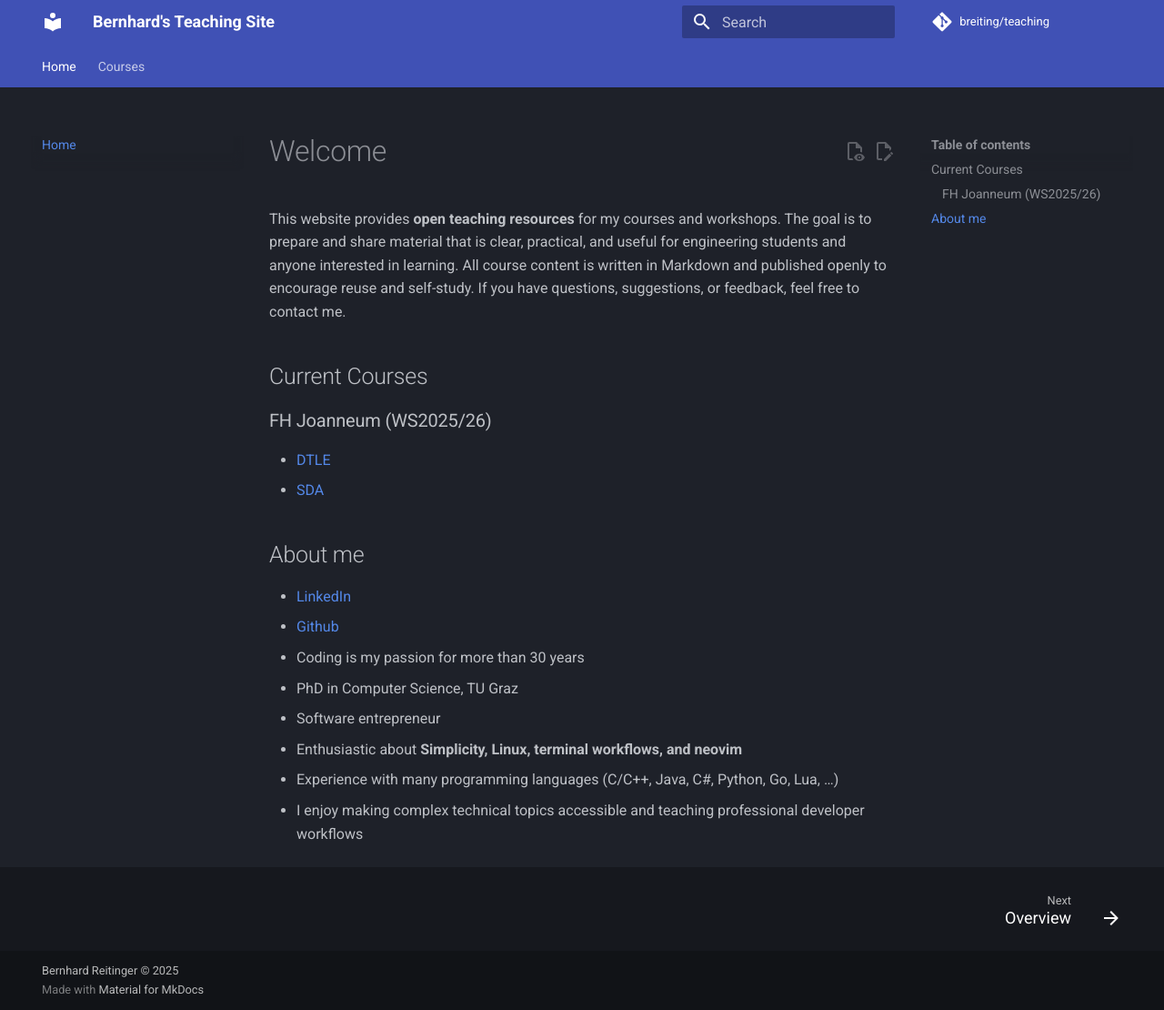
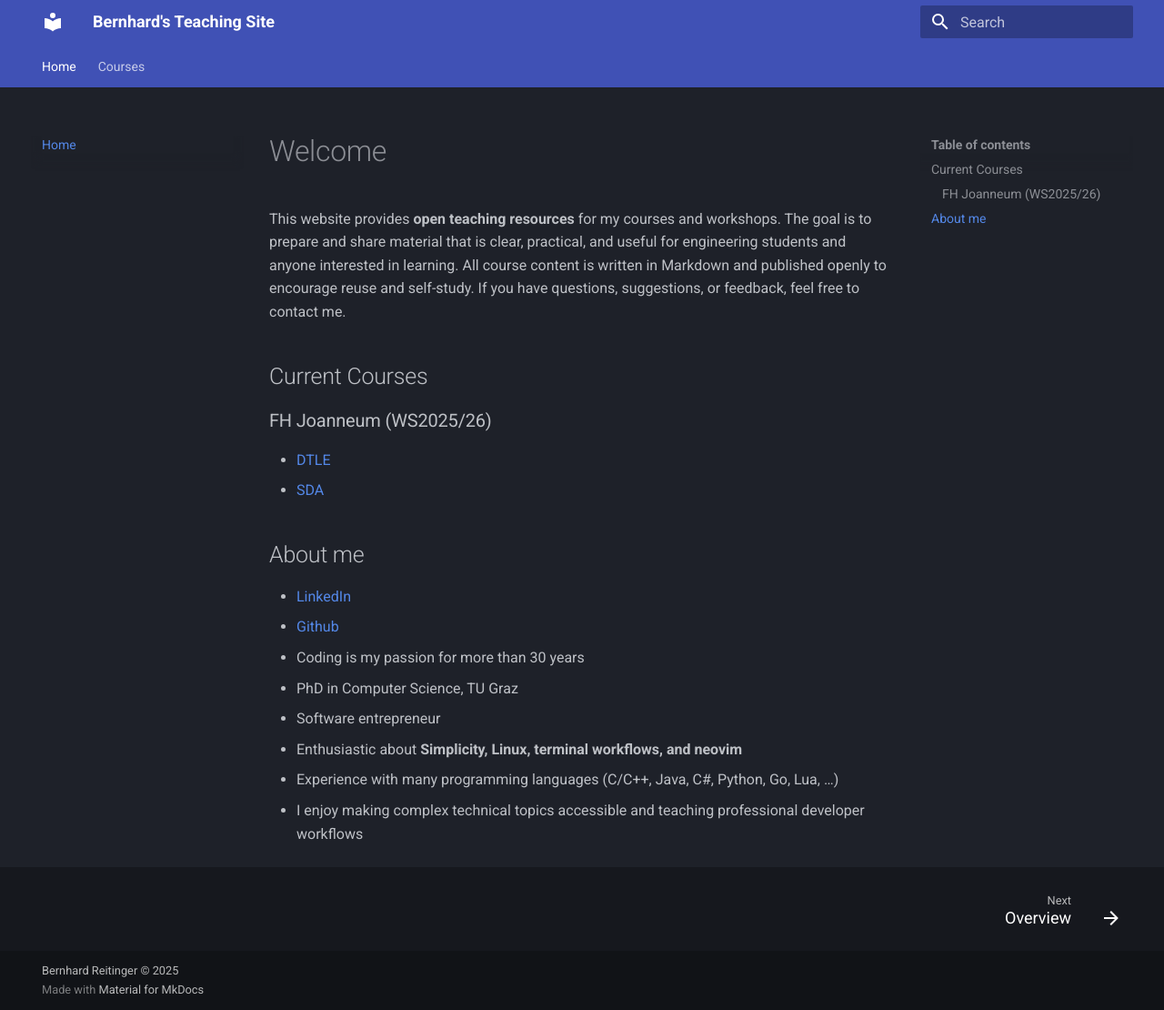
Before and after one commit to breiting/teaching, an MkDocs documentation site: the page built from docs/index.md, in a window 1280 px wide and 1110 px high. Shown: the whole window at 91% size. Built offline with MkDocs 1.6.1 and Material for MkDocs 9.7.7, drawn with Linux system fonts in a browser that asks for light colours; comment, search, counter and statistics services are not loaded.

Commit message:
Remove github links

```diff
--- a/mkdocs.yml
+++ b/mkdocs.yml
@@ -1,8 +1,6 @@
 site_name: Bernhard's Teaching Site
 site_description: Freely available teaching resources by Bernhard Reitinger
 site_url: https://teaching.reitinger.eu
-repo_url: https://github.com/breiting/teaching
-repo_name: breiting/teaching
 
 copyright: Bernhard Reitinger © 2025
 site_author: Bernhard Reitinger
```
